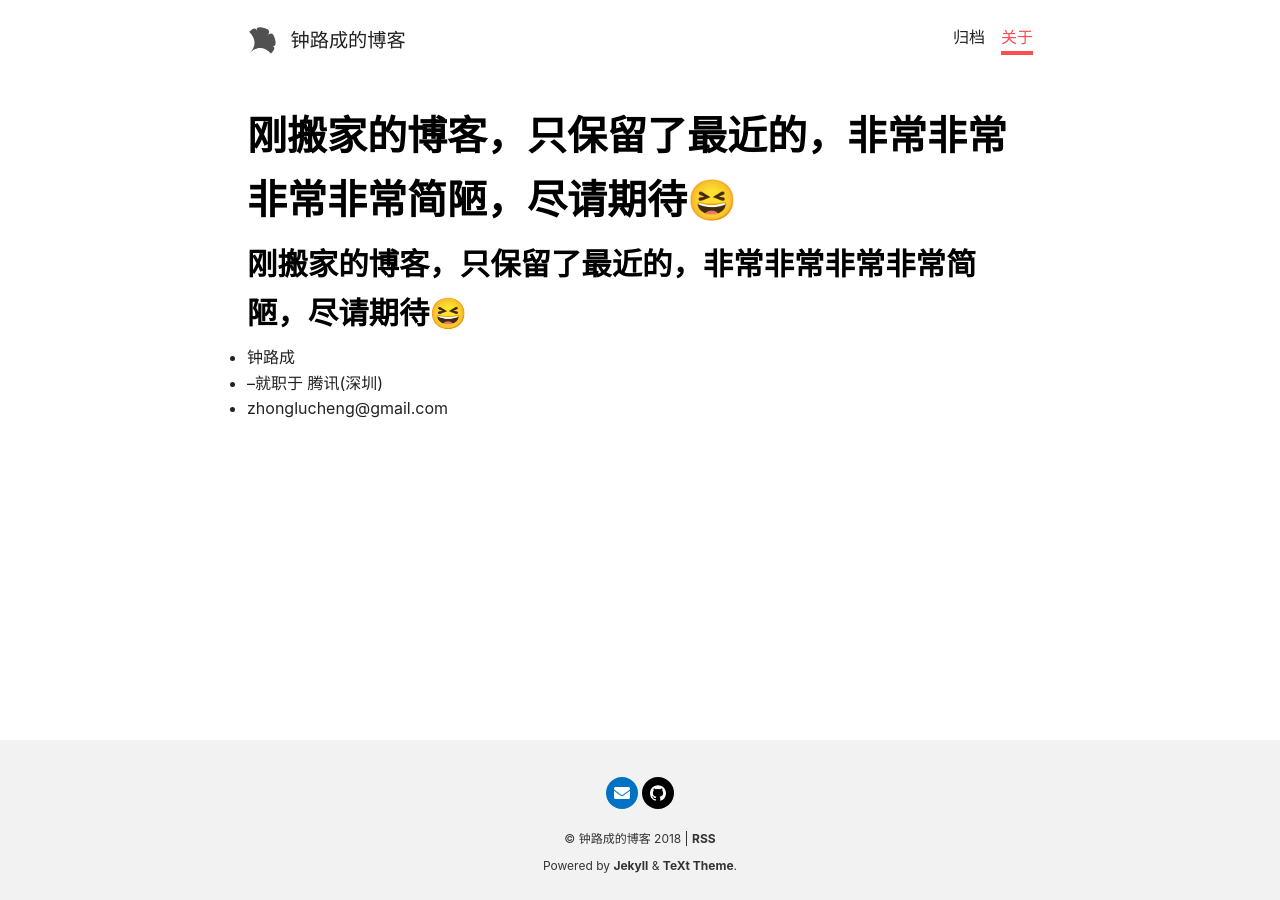
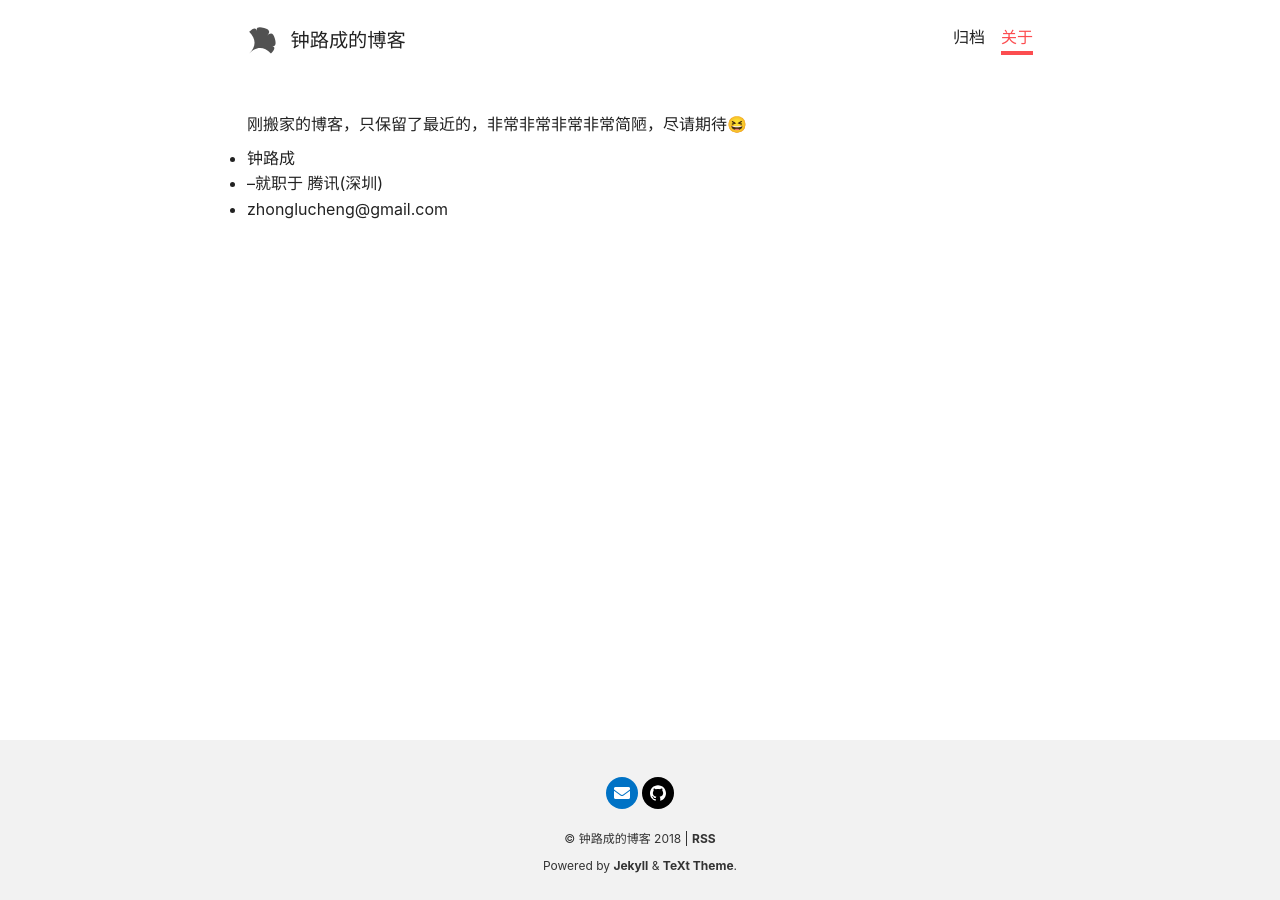
Before and after one commit to luchengzhong/gitblog, a Jekyll site: the page built from about.md, in a window 1280 px wide. Built offline with Jekyll 4.4.1, drawn with Linux system fonts in a browser that asks for light colours; nearby versions of some CDN libraries; our own code applies the rules of GitHub Pages for plain Markdown files.

Commit message:
Update about.md

```diff
--- a/about.md
+++ b/about.md
@@ -1,4 +1,4 @@
-## 刚搬家的博客，只保留了最近的，非常非常非常非常简陋，尽请期待😆
+刚搬家的博客，只保留了最近的，非常非常非常非常简陋，尽请期待😆
 
 - 钟路成
 - --就职于 腾讯(深圳)
```
